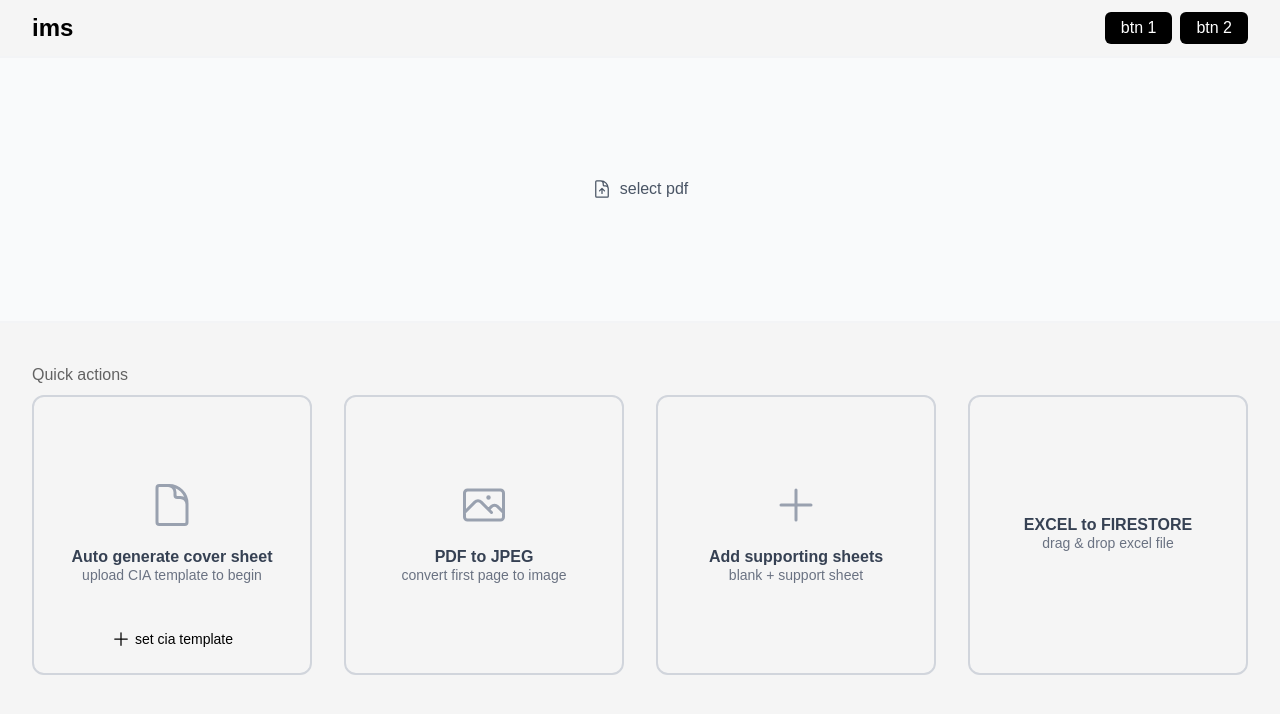
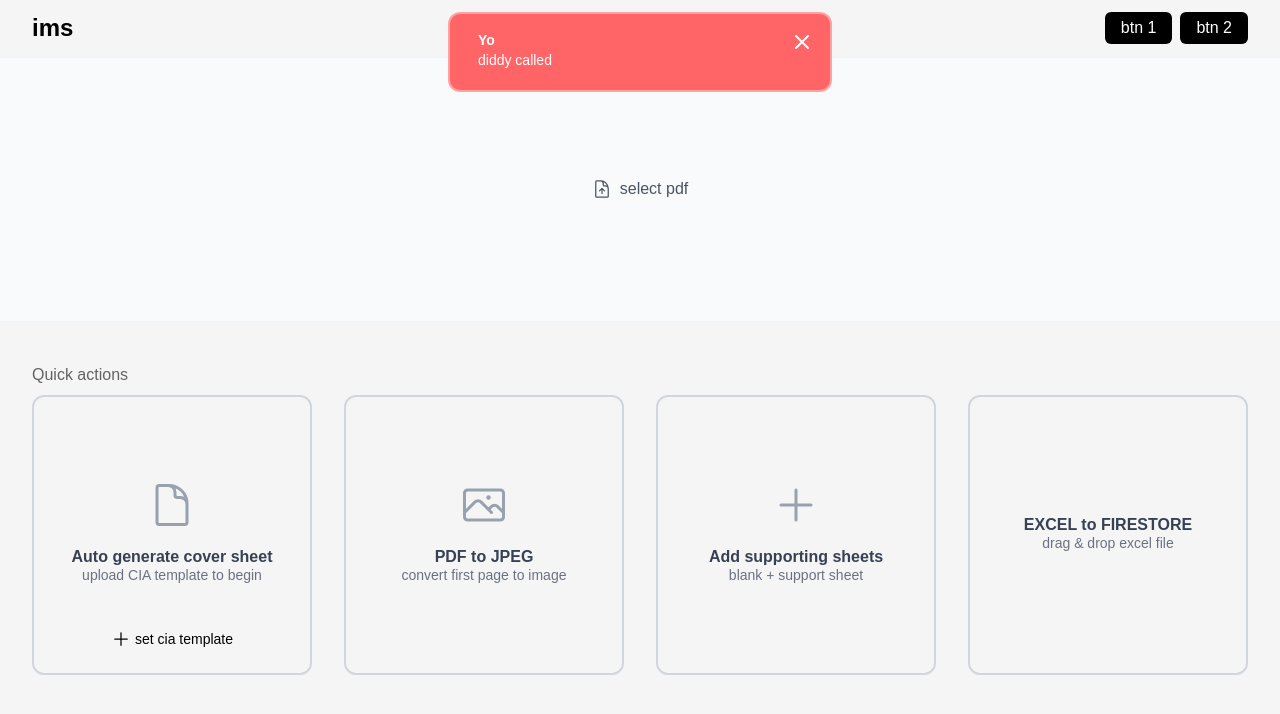
Before and after one commit to pxsu/ims-fedex-international, a Next.js app: page / in a window 1280 px wide. Both pictures are taken after a click on the button "btn 1". Shown: the top 714 px of the page. Built offline with nearby package versions, Linux system fonts and the light colour scheme.

Commit message:
new notification system

```diff
--- a/app/page.tsx
+++ b/app/page.tsx
@@ -6,13 +6,48 @@ import { PDFDocument } from 'pdf-lib';
 import 'react-pdf/dist/Page/AnnotationLayer.css';
 import 'react-pdf/dist/Page/TextLayer.css';
 import * as XLSX from 'xlsx';
-import { setDoc, doc } from 'firebase/firestore';
+import { getDoc, setDoc, doc } from 'firebase/firestore';
 import { db } from "@/firebase"
+import { Transition } from '@headlessui/react';
+import { error } from "console";
 
 {/* REQUIREMENT: GLOBAL WORKER */ }
 pdfjs.GlobalWorkerOptions.workerSrc = `//unpkg.com/pdfjs-dist@${pdfjs.version}/build/pdf.worker.min.mjs`;
 
 export default function Page() {
+    // * global notification system
+    const [getNotifications, setNotifications] = useState<Notification[]>([]);
+    type NotificationType = 'success' | 'error' | 'warning' | 'info';
+    interface Notification {
+        id: string;
+        title: string;
+        message?: string;
+        type: NotificationType;
+    }
+    const getNotificationStyles = (type: NotificationType) => {
+        switch (type) {
+            case 'success':
+                return 'bg-green-400 border-2 border-green-300';
+            case 'error':
+                return 'bg-red-400 border-2 border-red-300';
+            case 'warning':
+                return 'bg-yellow-400 border-2 border-yellow-300';
+            case 'info':
+                return 'bg-neutral-400 border-2 border-neutral-300';
+            default:
+                return 'bg-black border-2 border-gray-800';
+        }
+    };
+    const showNotification = (title: string, message?: string, type: NotificationType = 'success') => {
+        const id = Date.now().toString();
+        setNotifications(prev => [...prev, { id, title, message, type }]);
+
+        setTimeout(() => {
+            setNotifications(prev => prev.filter(n => n.id !== id));
+        }, 3000);
+    };
+
+
     // * TOP BAR FUNCTIONALITY
     const fileInputRef = useRef<HTMLInputElement>(null);
     const [isDragging, setIsDragging] = useState(false);
@@ -65,7 +100,18 @@ export default function Page() {
     const [getIsDraggingExcel, setIsDraggingExcel] = useState(false);
     const [getExcelTemplate, setExcelTemplate] = useState<any[]>([]);
     const [getExcelModal, setExcelModal] = useState(false);
+    const [uploadStatus, setUploadStatus] = useState<'idle' | 'uploading' | 'success' | 'error' | 'exists'>('idle');
     const [getExtractedExcelData, setExtractedExcelData] = useState<ExtractedData | null>(null);
+    useEffect(() => {
+        if (getExcelModal) {
+            document.body.style.overflow = 'hidden';
+        } else {
+            document.body.style.overflow = 'unset';
+        }
+        return () => {
+            document.body.style.overflow = 'unset';
+        };
+    }, [getExcelModal]);
     const handleExcelDragOver = (e: React.DragEvent<HTMLDivElement>) => {
         e.preventDefault();
         setIsDraggingExcel(true);
@@ -77,24 +123,19 @@ export default function Page() {
     const handleExcelDrop = (e: React.DragEvent<HTMLDivElement>) => {
         e.preventDefault();
         setIsDraggingExcel(false);
-        const files = e.dataTransfer.files;
+
+        const files = Array.from(e.dataTransfer.files).filter(f =>
+            f.name.endsWith('.xlsx') || f.name.endsWith('.xls')
+        );
+
         if (files && files.length > 0) {
             handleExcelFiles(files);
             setExcelModal(true);
         }
     };
-    useEffect(() => {
-        if (getExcelModal) {
-            document.body.style.overflow = 'hidden';
-        } else {
-            document.body.style.overflow = 'unset';
-        }
-        return () => {
-            document.body.style.overflow = 'unset';
-        };
-    }, [getExcelModal]);
-    const handleExcelFiles = async (files: FileList) => {
-        const file = files[0];
+    const handleExcelFiles = async (files: File[]) => {
+        const allFileData = [];
+        for (const file of files) {
             const arrayBuffer = await file.arrayBuffer();
             const base64 = await convertFileToBase64(file);
             const fileData = {
@@ -104,9 +145,11 @@ export default function Page() {
                 lastModified: file.lastModified,
                 data: base64
             };
-        sessionStorage.setItem('uploadedExcelFiles', JSON.stringify([fileData]));
-        setExcelTemplate([fileData]);
-        processExcelData(arrayBuffer);
+            allFileData.push(fileData);
+            await processExcelData(arrayBuffer);
+        }
+        sessionStorage.setItem('uploadedExcelFiles', JSON.stringify(allFileData));
+        setExcelTemplate(allFileData);
     }
     interface ExcelRow {
         __EMPTY?: string;
@@ -165,8 +208,27 @@ export default function Page() {
             currency,
         });
     };
-    const submitToFirebase = async (data: ExtractedData) => {
-        await setDoc(doc(db, 'vendor_data', `CIA-${data.vendorEmpNumber}`), data);
+    const submitToFirebase = async (data: ExtractedData): Promise<boolean> => {
+        try {
+            setUploadStatus('uploading');
+            const docRef = doc(db, 'vendor_data', `CIA-${data.vendorEmpNumber}`);
+            const docSnap = await getDoc(docRef);
+
+            if (docSnap.exists()) {
+                setUploadStatus('exists');
+                setTimeout(() => setExcelModal(false), 1500);
+                return false;
+            }
+
+            await setDoc(docRef, data);
+            setUploadStatus('success');
+            setTimeout(() => setExcelModal(false), 1500);
+            return true;
+        } catch (error) {
+            setUploadStatus('error');
+            setTimeout(() => setExcelModal(false), 1500);
+            return false;
+        }
     };
 
 
@@ -303,7 +365,7 @@ export default function Page() {
                     ims
                 </button>
                 <div className="flex gap-2 items-center">
-                    <button className="bg-black p-1 px-4 rounded-md text-white hover:bg-white hover:text-purple-500 hover:border-2 hover:border-purple-500 transition-all cursor-pointer">
+                    <button onClick={() => { showNotification("Yo", "diddy called", "error") }} className="bg-black p-1 px-4 rounded-md text-white hover:bg-white hover:text-purple-500 hover:border-2 hover:border-purple-500 transition-all cursor-pointer">
                         btn 1
                     </button>
                     <button className="bg-black p-1 px-4 rounded-md text-white hover:bg-white hover:text-purple-500 hover:border-2 hover:border-purple-500 transition-all cursor-pointer">
@@ -482,6 +544,45 @@ export default function Page() {
             </section>
 
 
+            {
+                <div className="pointer-events-none fixed -inset-3 flex items-end px-4 py-6 sm:items-start sm:p-6 z-[9999]">
+                    <div className="flex w-full flex-col items-center space-y-2">
+                        {getNotifications.map(notification => (
+                            <Transition
+                                key={notification.id}
+                                show={true}
+                                enter="transform transition duration-300 ease-out"
+                                enterFrom="translate-y-2 opacity-0"
+                                enterTo="translate-y-0 opacity-100"
+                                leave="transform transition duration-100 ease-in"
+                                leaveFrom="translate-y-0 opacity-100"
+                                leaveTo="translate-y-2 opacity-0">
+                                <div className={`pointer-events-auto w-full max-w-sm rounded-xl text-white p-4 ${getNotificationStyles(notification.type)}`}>
+                                    <div className="flex items-start">
+                                        <div className="ml-3 flex-1">
+                                            <p className="text-sm font-medium font-semibold">{notification.title}</p>
+                                            {notification.message && (
+                                                <p className="mt-1 text-sm -translate-y-1">{notification.message}</p>
+                                            )}
+                                        </div>
+                                        <button
+                                            onClick={() => setNotifications(prev => prev.filter(n => n.id !== notification.id))}
+                                            className="ml-4 text-white cursor-pointer">
+                                            <div className="flex items-center gap-2 hover:text-red-200 rounded-md hover:outline-2 hover:outline-red-200">
+                                                <svg xmlns="http://www.w3.org/2000/svg" fill="none" viewBox="0 0 24 24" strokeWidth={2} stroke="currentColor" className="w-6 h-6">
+                                                    <path strokeLinecap="round" strokeLinejoin="round" d="M6 18 18 6M6 6l12 12" />
+                                                </svg>
+                                            </div>
+                                        </button>
+                                    </div>
+                                </div>
+                            </Transition>
+                        ))}
+                    </div>
+                </div>
+            }
+
+
             {getExcelModal && (
                 <div className="fixed inset-0 bg-black/50 flex items-center justify-center z-50">
                     <div className="bg-white p-8 rounded-xl w-144 min-h-96 max-h-[80vh] overflow-y-auto">
@@ -571,8 +672,18 @@ export default function Page() {
                             <div>
                                 <button
                                     onClick={() => { submitToFirebase(getExtractedExcelData!) }}
-                                    className="bg-black p-1 px-4 rounded-md text-white hover:bg-white hover:text-purple-500 hover:border-2 hover:border-purple-500 transition-all cursor-pointer">
-                                    {'press me :)'}
+                                    disabled={uploadStatus !== 'idle'}
+                                    className={`p-1 px-4 rounded-md transition-all ${uploadStatus === 'success' ? 'bg-green-500 text-white' :
+                                        uploadStatus === 'error' ? 'bg-red-500 text-white' :
+                                            uploadStatus === 'exists' ? 'bg-yellow-500 text-white' :
+                                                uploadStatus === 'uploading' ? 'bg-gray-400 text-white cursor-wait' :
+                                                    'bg-black text-white hover:bg-white hover:text-purple-500 hover:border-2 hover:border-purple-500 cursor-pointer'
+                                        }`}>
+                                    {uploadStatus === 'success' ? 'Success' :
+                                        uploadStatus === 'error' ? 'Error' :
+                                            uploadStatus === 'exists' ? 'File Exists' :
+                                                uploadStatus === 'uploading' ? 'Uploading...' :
+                                                    'Upload'}
                                 </button>
                             </div>
                         </div>
--- a/package.json
+++ b/package.json
@@ -9,6 +9,7 @@
     "lint": "eslint"
   },
   "dependencies": {
+    "@headlessui/react": "^2.2.9",
     "@react-pdf-viewer/core": "^3.12.0",
     "@react-pdf/renderer": "^4.3.2",
     "@uiw/react-split": "^5.9.3",
```
Also changed, not shown: 1 other file (tests, documents, lock files or other folders). Lines whose indentation alone changed are shown as unchanged.
